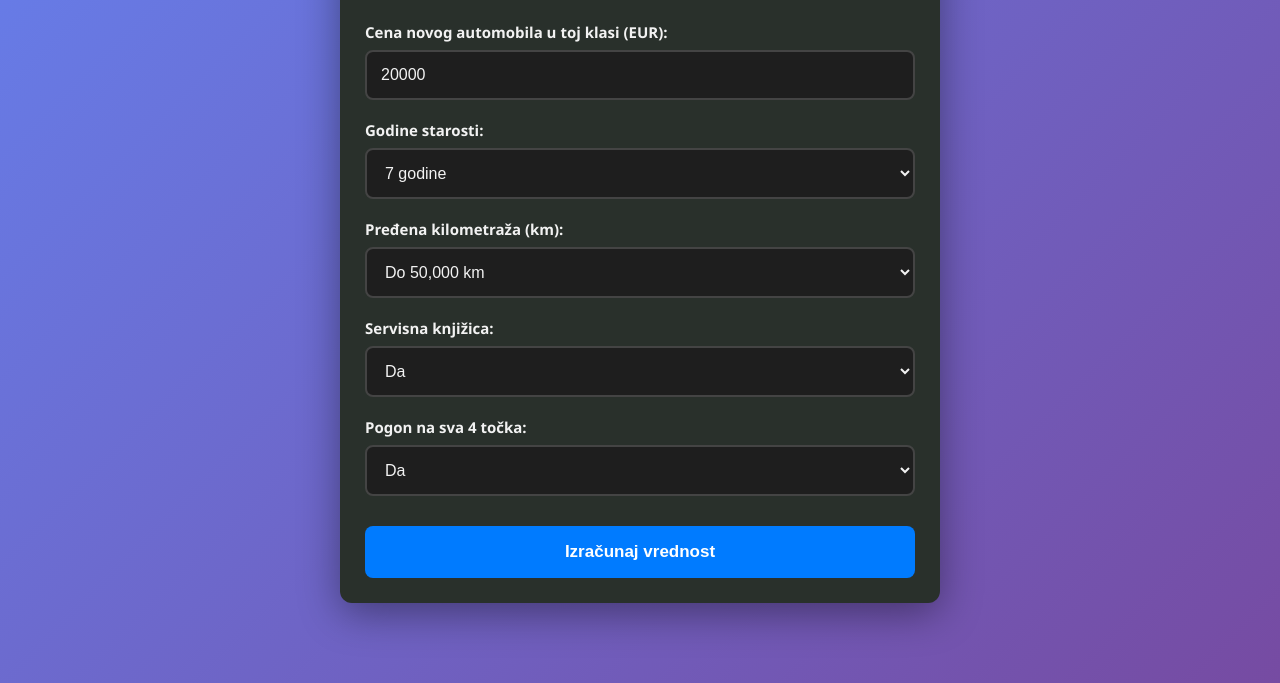
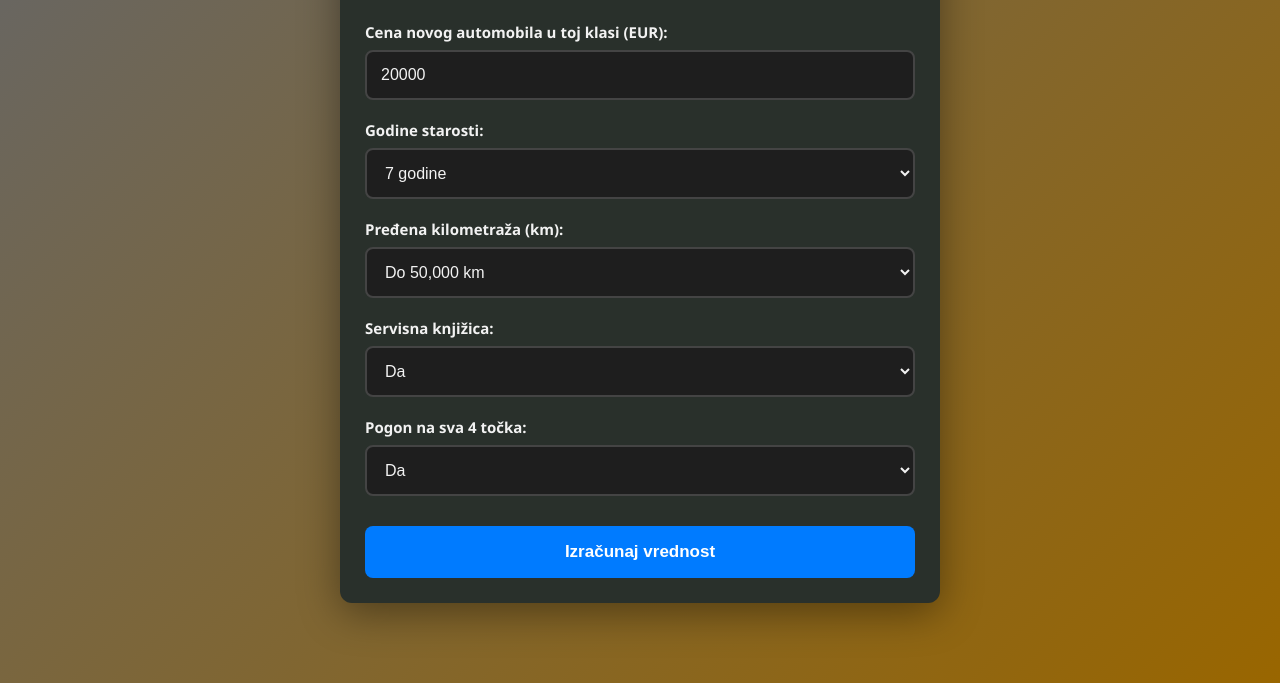
Before and after one commit to dejanma/kalkulator-vrednost-auto, a plain HTML site: page index.html in a window 1280 px wide. Shown: the part 117-800 px from the top of the page. Drawn offline with Linux system fonts and the light colour scheme.

Commit message:
Update index.html

```diff
--- a/index.html
+++ b/index.html
@@ -8,7 +8,7 @@
     * { margin: 0; padding: 0; box-sizing: border-box; }
     body {
       font-family: 'Segoe UI', Tahoma, Geneva, Verdana, sans-serif;
-      background: linear-gradient(135deg, #667eea 0%, #764ba2 100%);
+      background: linear-gradient(135deg, #666666 0%, #996600 100%);
       min-height: 100vh;
       padding: 10px;
       color: #f2f2f2;
@@ -189,4 +189,5 @@
     }
   </script>
 </body>
+
 </html>
```
